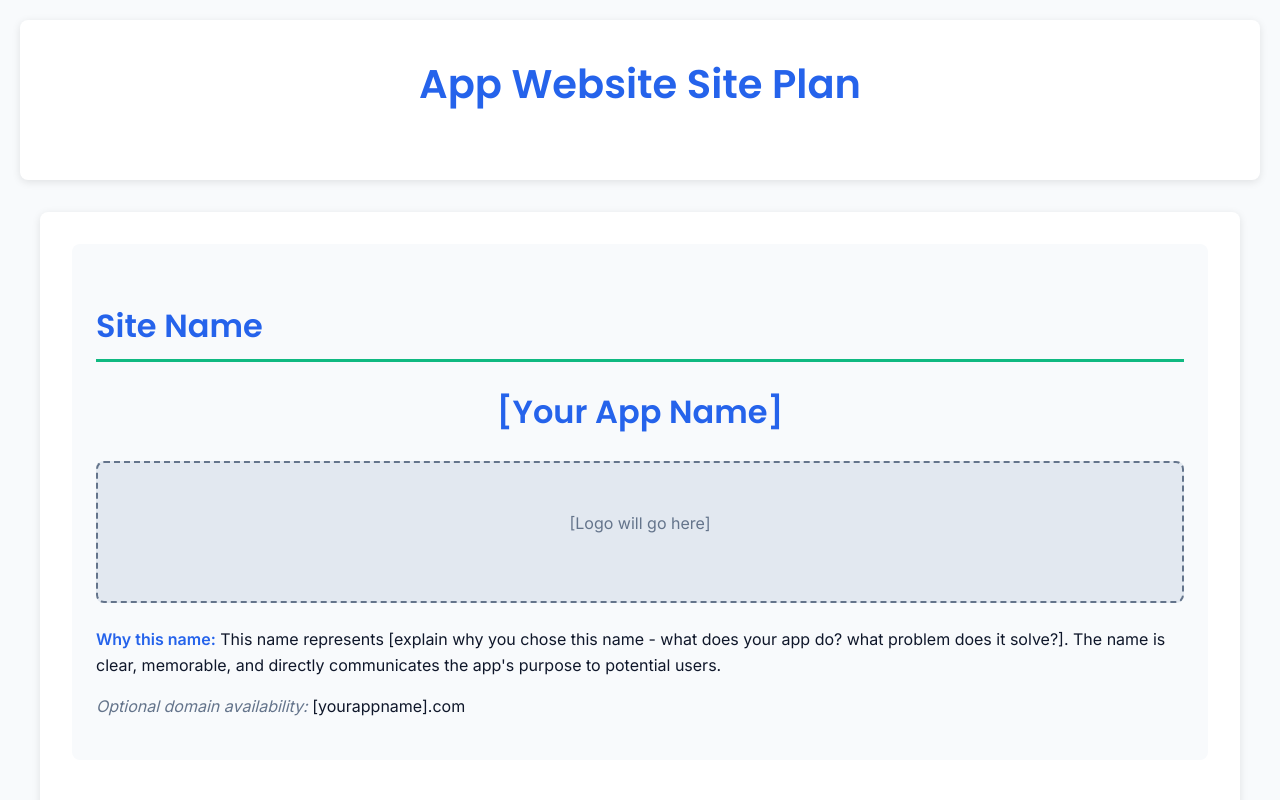
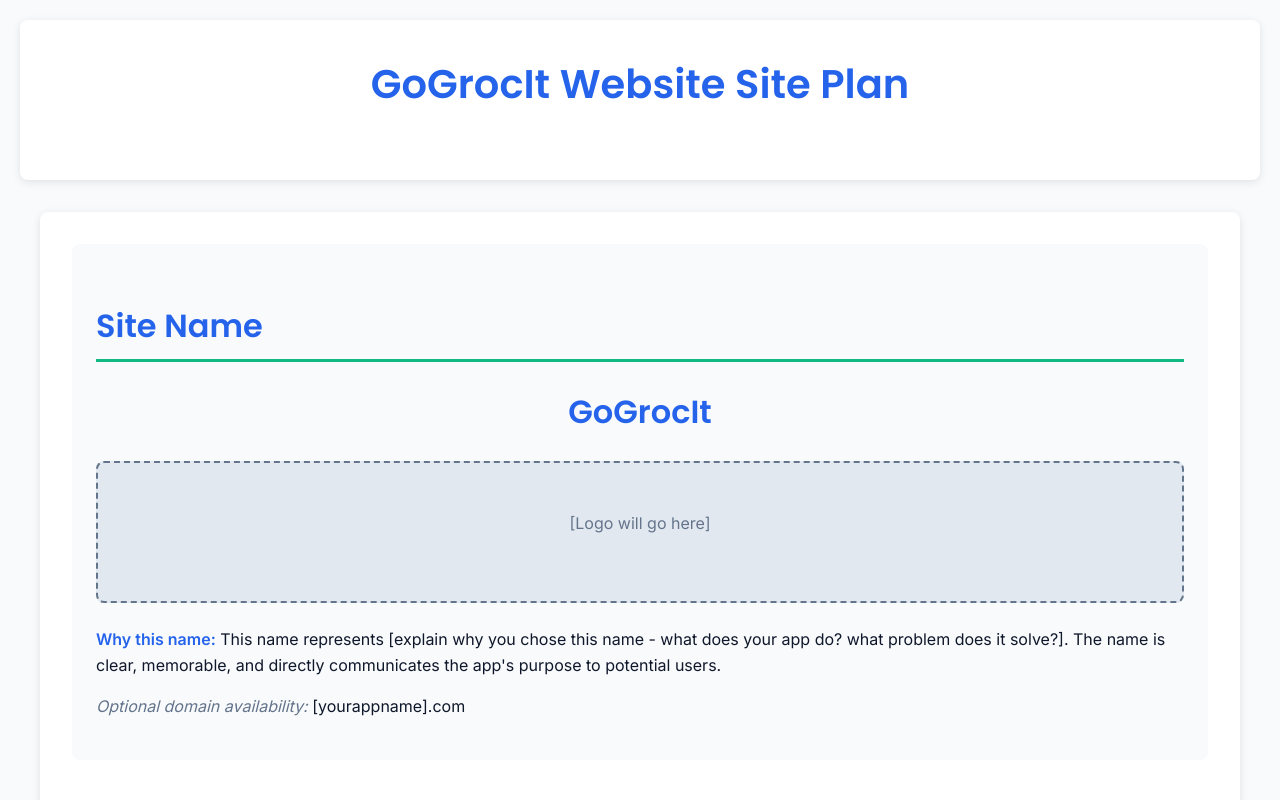
Before and after one commit to benblazer13/wdd131, a plain HTML site: page project/siteplan.html in a window 1280 px wide. Shown: the top 800 px of the page. Drawn offline with Linux system fonts and the light colour scheme; files that its build step writes are made by us from their sources.

Commit message:
adjustment for meta data

```diff
--- a/project/siteplan.html
+++ b/project/siteplan.html
@@ -3,18 +3,20 @@
 <head>
     <meta charset="UTF-8">
     <meta name="viewport" content="width=device-width, initial-scale=1.0">
-    <title>App Website - Site Plan</title>
+    <title>GoGrocIt Website - Site Plan</title>
     <link rel="stylesheet" href="styles/siteplan.css">
+    <meta name="author" content="Benjamin Hoffman">
+    <meta name="description" content="This is a webpage that is meant for planning out the webpage for GoGrocIt, a grocery planning app.">
 </head>
 <body>
     <header>
-        <h1>App Website Site Plan</h1>
+        <h1>GoGrocIt Website Site Plan</h1>
     </header>
 
     <main>
         <section id="site-name">
             <h2>Site Name</h2>
-            <p class="site-name-text">[Your App Name]</p>
+            <p class="site-name-text">GoGrocIt</p>
             <div class="logo-placeholder">
                 <p>[Logo will go here]</p>
             </div>
```
